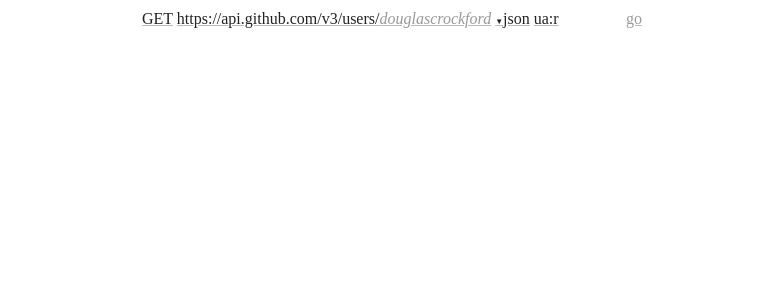
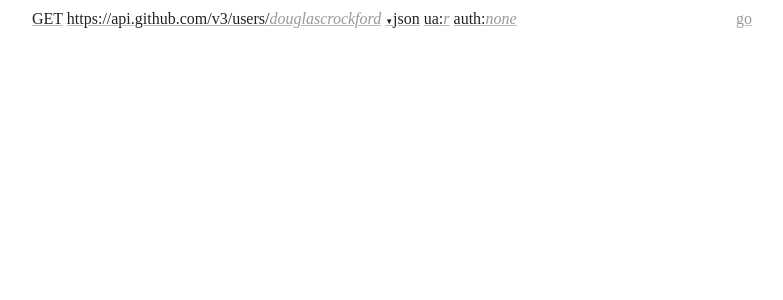
Before and after one commit to ResourcesCo/console, a Next.js app: page / in a window 1280 px wide. Shown: the top 300 px of the page, without its empty margins (248-1031 px from the left). Built offline with nearby package versions, Linux system fonts and the light colour scheme.

Commit message:
add auth

```diff
--- a/components/rest-hint-of-gray.js
+++ b/components/rest-hint-of-gray.js
@@ -4,7 +4,8 @@
       <a href="">GET</a>{" "}
       <a href="">https://api.github.com/v3/users/<em className="field">douglascrockford</em></a>{" "}
       <a href=""><span className="smaller">▼</span>json</a>{" "}
-      <a href="">ua:r</a>
+      <a href="">ua:<em className="field">r</em></a>{" "}
+      <a href="">auth:<em className="field">none</em></a>
     </div>
     <div className="right">
       <a href="" className="button">go</a>
--- a/pages/index.js
+++ b/pages/index.js
@@ -12,7 +12,7 @@
 
     <style jsx>{`
       .center {
-        max-width: 500px;
+        max-width: 720px;
         margin: 10px auto;
       }
     `}</style>
```
